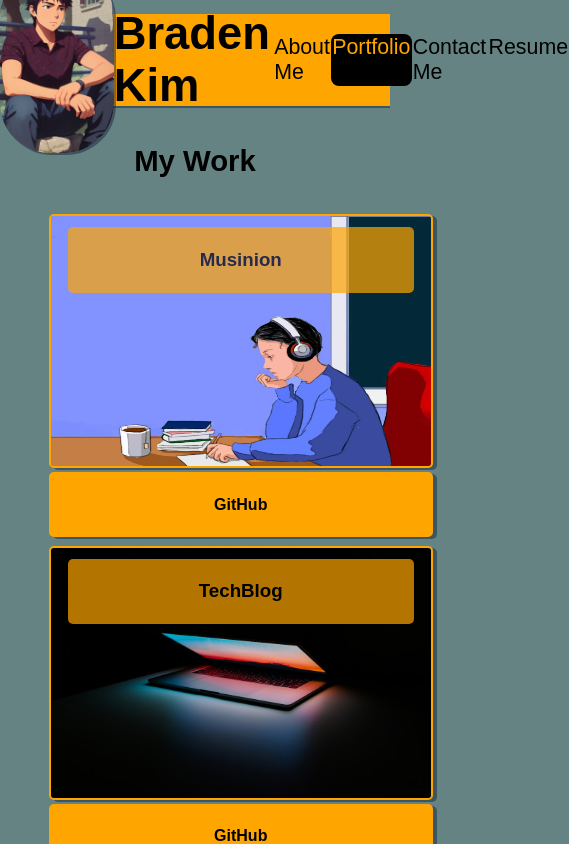
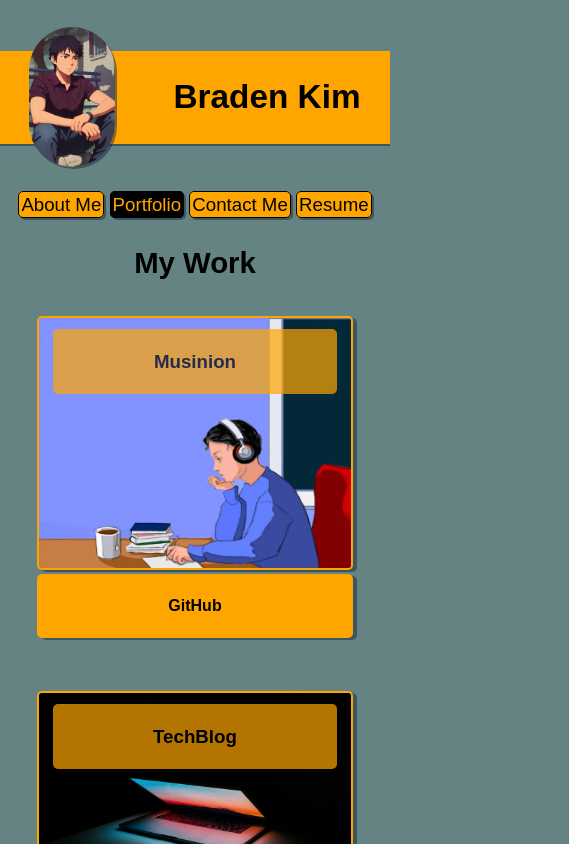
Before and after one commit to BradenKim22/React-Portfolio, a React (Create React App) app: page / in a window 390 px wide. Both pictures are taken after a click on the link "Portfolio". Shown: the top 844 px of the page, 569 px wide, since content can reach past the window. Built offline with nearby package versions, Linux system fonts and the light colour scheme.

Commit message:
media queries added

```diff
--- a/package.json
+++ b/package.json
@@ -9,6 +9,7 @@
     "@testing-library/react": "^11.1.0",
     "@testing-library/user-event": "^13.5.0",
     "gh-pages": "^5.0.0",
+    "radium": "^0.26.2",
     "react": "^17.0.2",
     "react-dom": "^17.0.2",
     "react-icons": "^4.1.0",
--- a/src/components/Footer.js
+++ b/src/components/Footer.js
@@ -1,7 +1,8 @@
 import React from "react";
 import Github from "./assets/images/github.png";
 import Linkedin from "./assets/images/linkedin.png";
-import Facebook from "./assets/images/facebook.png"
+import Facebook from "./assets/images/facebook.png";
+import Radium, { StyleRoot } from "radium";
 
 export default function Footer() {
   const styles = {
@@ -13,15 +14,20 @@ export default function Footer() {
     footerDiv: {
       width: "60vw",
       display: "flex",
-      justifyContent: "space-around"
+      justifyContent: "space-around",
+      "@media (max-width: 500px)": {
+        width: "80vw",
+        margin: "2%",
+      },
     },
     imageLink: {
       height: "60px",
-      width: "60px"
-    }
+      width: "60px",
+    },
   };
 
   return (
+    <StyleRoot>
       <footer style={styles.footer}>
         <div style={styles.footerDiv}>
           <a href="https://github.com/BradenKim22" target="_blank">
@@ -35,5 +41,6 @@ export default function Footer() {
           </a>
         </div>
       </footer>
+    </StyleRoot>
   );
-};
+}
--- a/src/components/Header.js
+++ b/src/components/Header.js
@@ -1,60 +1,10 @@
 import React from "react";
+import Radium, { StyleRoot } from "radium";
 import profileImage from "./assets/images/profile-image.png";
 
-export default function Header({handleLinkClick, selectedLink}) {
-  const styles = {
-    header: {
-      display: "flex",
-      justifyContent: "space-around",
-      alignItems: "center",
-      height: "11vh",
-      margin: "3.5% 0 3.5% 0",
-      backgroundColor: "orange",
-      boxShadow: "0px 2px rgba(20, 40, 65, 0.5)",
-    },
-    profile: {
-      height: "200%",
-      borderRadius: 50,
-      boxShadow: "2px 2px rgba(20, 40, 65, 0.5)"
-    },
-    name: {
-      fontSize: "34pt",
-      fontFamily: "sans-serif",
-      color: "black",
-    },
-    nav: {
-      display: "flex",
-      justifyContent: "space-evenly",
-      width: "30%",
-    },
-    link: {
-      textDecoration: "none",
-      fontSize: "16pt",
-      fontFamily: "sans-serif",
-      padding: "1%",
-      cursor: "pointer",
-      color: "black",
-    },
-    activeLink: {
-      textDecoration: "none",
-      fontSize: "16pt",
-      fontFamily: "sans-serif",
-      padding: "1%",
-      cursor: "pointer",
-      color: "orange",
-      backgroundColor: "black",
-      borderRadius: "8px",
-    },
-  };
-
-  // const [selectedLink, setSelectedLink] = useState("about-me");
-
-  // const handleLinkClick = (e) => {
-  //   const { name } = e.target;
-  //   setSelectedLink(name);
-  // };
-
+export default function Header({ handleLinkClick, selectedLink }) {
   return (
+    <StyleRoot>
       <header style={styles.header}>
         <img style={styles.profile} src={profileImage} />
         <h1 style={styles.name}>Braden Kim</h1>
@@ -63,7 +13,9 @@ export default function Header({handleLinkClick, selectedLink}) {
             // href="#about-me"
             name="about-me"
             onClick={handleLinkClick}
-          style={selectedLink === "about-me" ? styles.activeLink : styles.link}
+            style={
+              selectedLink === "about-me" ? styles.activeLink : styles.link
+            }
           >
             About Me
           </a>
@@ -71,7 +23,9 @@ export default function Header({handleLinkClick, selectedLink}) {
             // href="#portfolio"
             name="portfolio"
             onClick={handleLinkClick}
-          style={selectedLink === "portfolio" ? styles.activeLink : styles.link}
+            style={
+              selectedLink === "portfolio" ? styles.activeLink : styles.link
+            }
           >
             Portfolio
           </a>
@@ -93,5 +47,99 @@ export default function Header({handleLinkClick, selectedLink}) {
           </a>
         </nav>
       </header>
+    </StyleRoot>
   );
 }
+
+const styles = {
+  header: {
+    display: "flex",
+    justifyContent: "space-around",
+    alignItems: "center",
+    height: "11vh",
+    margin: "3.5% 0 3.5% 0",
+    backgroundColor: "orange",
+    boxShadow: "0px 2px rgba(20, 40, 65, 0.5)",
+    "@media (max-width: 1000px)": {
+      height: "8vh",
+      margin: "8% 0 8% 0",
+    },
+    "@media (max-width: 500px)": {
+      height: "11vh",
+      margin: "13% 0 20% 0",
+    },
+  },
+  profile: {
+    height: "200%",
+    borderRadius: 50,
+    boxShadow: "2px 2px rgba(20, 40, 65, 0.5)",
+    "@media (max-width: 1000px)": {
+      height: "200%",
+    },
+    "@media (max-width: 500px)": {
+      height: "150%",
+    },
+  },
+  name: {
+    fontSize: "34pt",
+    fontFamily: "sans-serif",
+    color: "black",
+    "@media (max-width: 1000px)": {
+      fontSize: "28pt",
+    },
+    "@media (max-width: 500px)": {
+      fontSize: "25pt",
+    },
+  },
+  nav: {
+    display: "flex",
+    justifyContent: "space-evenly",
+    width: "30%",
+    "@media (max-width: 1000px)": {
+      display: "block",
+      position: "absolute",
+      top: "15%",
+      left: "20%",
+      textAlign: "center",
+      width: "100%",
+    },
+    "@media (max-width: 500px)": {
+      top: "23%",
+      left: "0",
+    },
+  },
+  link: {
+    textDecoration: "none",
+    fontSize: "16pt",
+    fontFamily: "sans-serif",
+    padding: "1%",
+    cursor: "pointer",
+    color: "black",
+    "@media (max-width: 1000px)": {
+      margin: "0 .7% 0 .7%",
+      padding: ".5%",
+      fontSize: "14pt",
+      borderRadius: "5px",
+      boxShadow: "2px 2px rgba(20, 40, 65, 0.5)",
+      backgroundColor: "orange",
+      border: "1px solid black",
+    },
+  },
+  activeLink: {
+    textDecoration: "none",
+    fontSize: "16pt",
+    fontFamily: "sans-serif",
+    padding: "1%",
+    cursor: "pointer",
+    color: "orange",
+    backgroundColor: "black",
+    borderRadius: "5px",
+    "@media (max-width: 1000px)": {
+      margin: "0 .7% 0 .7%",
+      padding: ".5%",
+      fontSize: "14pt",
+      boxShadow: "2px 2px rgba(20, 40, 65, 0.5)",
+      border: "1px solid black",
+    },
+  },
+};
--- a/src/components/assets/css/resume.css
+++ b/src/components/assets/css/resume.css
@@ -6,3 +6,8 @@
     box-shadow: 4px 2px rgba(20, 40, 65, 0.5);
   }
   /* 918 1188 .77272727 1.29411765*/
+  @media screen and (max-width: 500px) {
+    .react-pdf__Page__canvas {
+      width: 90vw !important;
+    }
+  }
--- a/src/components/sections/about-me.js
+++ b/src/components/sections/about-me.js
@@ -3,6 +3,7 @@ import Horse from "../assets/images/horse.png";
 import Tree from "../assets/images/tree.png";
 import Cliff from "../assets/images/cliff.png";
 import Fish from "../assets/images/fish.png";
+import Radium, { StyleRoot } from "radium";
 
 // Data for the AboutMe section
 const meSections = [
@@ -48,6 +49,7 @@ export default function About() {
           <p style={styles.text}>{section.description}</p>
         </div>
         <img src={section.image} style={styles.image}></img>
+        <img src={section.image} style={styles.image500}></img>
       </section>
     ) : (
       <section style={styles.sections}>
@@ -56,11 +58,16 @@ export default function About() {
           <h2 style={styles.title}>{section.title}</h2>
           <p style={styles.text}>{section.description}</p>
         </div>
+        <img src={section.image} style={styles.image500}></img>
       </section>
     );
   });
 
-  return <main style={styles.aboutme}>{aboutMeData}</main>;
+  return (
+    <StyleRoot>
+      <main style={styles.aboutme}>{aboutMeData}</main>;
+    </StyleRoot>
+  );
 }
 
 // Styling for About me
@@ -76,6 +83,12 @@ const styles = {
     marginLeft: "12%",
     marginRight: "12%",
     marginBottom: "5%",
+    "@media (max-width: 1000px)": {
+      width: "80vw"
+    },
+    "@media (max-width: 500px)": {
+      flexDirection: "column",
+    },
   },
   title: {
     display: "flex",
@@ -89,11 +102,33 @@ const styles = {
     width: "50vw",
     fontFamily: "sans-serif",
     fontSize: "16pt",
+    "@media (max-width: 1000px)": {
+      textAlign: "center",
+    },
+    "@media (max-width: 500px)": {
+      width: "90vw",
+    },
   },
   image: {
     width: "25%",
     border: "2px solid orange",
     borderRadius: "5px",
     boxShadow: "4px 2px rgba(20, 40, 65, 0.5)",
+    "@media (max-width: 1000px)": {
+      width: "25vw",
+    },
+    "@media (max-width: 500px)": {
+      display: "none",
+    },
+  },
+  image500: {
+    display: "none",
+    "@media (max-width: 500px)": {
+      display: "inline-flex",
+      width: "80vw",
+      border: "2px solid orange",
+      borderRadius: "5px",
+      boxShadow: "4px 2px rgba(20, 40, 65, 0.5)",
+    },
   },
 };
--- a/src/components/sections/contact.js
+++ b/src/components/sections/contact.js
@@ -1,6 +1,7 @@
 import React, { useState, useRef } from "react";
 import { Helpers } from "../../utils/helper";
 import emailjs from "@emailjs/browser";
+import Radium, { StyleRoot } from "radium";
 
 // Exported Contact Component
 export default function Contact() {
@@ -113,10 +114,11 @@ export default function Contact() {
   };
 
   return (
+    <StyleRoot>
       <section style={styles.pageSection}>
         <div style={styles.container}>
           <h3 style={styles.h3}>Contact Me</h3>
-        <form ref={form} style={styles.form} className="contact-form">
+          <form ref={form} style={styles.form}>
             <p style={styles.text}>Name:</p>
             <input
               style={styles.input}
@@ -169,6 +171,7 @@ export default function Contact() {
           </form>
         </div>
       </section>
+    </StyleRoot>
   );
 }
 
@@ -188,10 +191,17 @@ const styles = {
     backgroundColor: "orange",
     boxShadow: "4px 2px rgba(20, 40, 65, 0.5)",
     padding: "50px",
+    "@media (max-width: 500px)": {
+      marginTop: "5%",
+      padding: "20px",
+    },
   },
   h3: {
     fontFamily: "sans-serif",
     fontSize: "22pt",
+    "@media (max-width: 500px)": {
+      margin: "0",
+    },
   },
   form: {
     display: "flex",
@@ -201,7 +211,7 @@ const styles = {
     fontFamily: "sans-serif",
     fontSize: "16pt",
     marginBottom: "5px",
-    marginTop: "",
+    marginTop: "0",
   },
   input: {
     fontFamily: "sans-serif",
@@ -212,6 +222,9 @@ const styles = {
     fontSize: "14pt",
     height: "150px",
     width: "650px",
+    "@media (max-width: 500px)": {
+      width: "80vw",
+    },
   },
   button: {
     alignSelf: "center",
@@ -223,6 +236,9 @@ const styles = {
     color: "orange",
     backgroundColor: "black",
     cursor: "pointer",
+    "@media (max-width: 500px)": {
+      margin: "0",
+    },
   },
   error: {
     fontFamily: "sans-serif",
--- a/src/components/sections/portfolio.js
+++ b/src/components/sections/portfolio.js
@@ -1,4 +1,5 @@
 import React from "react";
+import Radium, { StyleRoot } from "radium";
 // import GonFit from "../assets/images/gonfit.png";
 import Musinion from "../assets/images/musinion.png";
 import TechBlog from "../assets/images/techblog.png";
@@ -105,10 +106,12 @@ export default function Portfolio() {
   ));
 
   return (
-    <main style={styles.portfolioMain}>
-      <h2 style={styles.myWork}>My Work</h2>
-      <section style={styles.projectContainer}>{projectData}</section>
-    </main>
+    <StyleRoot>
+      <main style={styles.portfolioMain}>
+        <h2 style={styles.myWork}>My Work</h2>
+        <section style={styles.projectContainer}>{projectData}</section>
+      </main>
+    </StyleRoot>
   );
 }
 
@@ -121,21 +124,30 @@ const styles = {
   portfolioMain: {
     display: "flex",
     flexDirection: "column",
-    alignItems: "Center",
+    alignItems: "center",
   },
   projectContainer: {
     display: "flex",
     flexDirection: "row",
     justifyContent: "space-around",
     flexWrap: "wrap",
-    width: "75vw",
+    width: "80vw",
     marginTop: "3%",
+    "@media (max-width: 1000px)": {
+      width: "90vw",
+    },
+    "@media (max-width: 500px)": {
+      width: "80vw",
+    },
   },
   projectCard: {
     display: "flex",
     flexDirection: "column",
     justifyContent: "space-between",
     marginBottom: "3%",
+    "@media (max-width: 500px)": {
+      marginBottom: "15%",
+    },
   },
   deployedBox: {
     position: "relative",
@@ -173,5 +185,11 @@ const styles = {
     border: "2px solid orange",
     borderRadius: "5px",
     boxShadow: "4px 2px rgba(20, 40, 65, 0.5)",
+    "@media (max-width: 1000px)": {
+      width: "40vw",
+    },
+    "@media (max-width: 500px)": {
+      width: "80vw",
+    },
   },
 };
```
Also changed, not shown: src/components/sections/resume.js (+23 -9 lines). Lines whose indentation alone changed are shown as unchanged.
